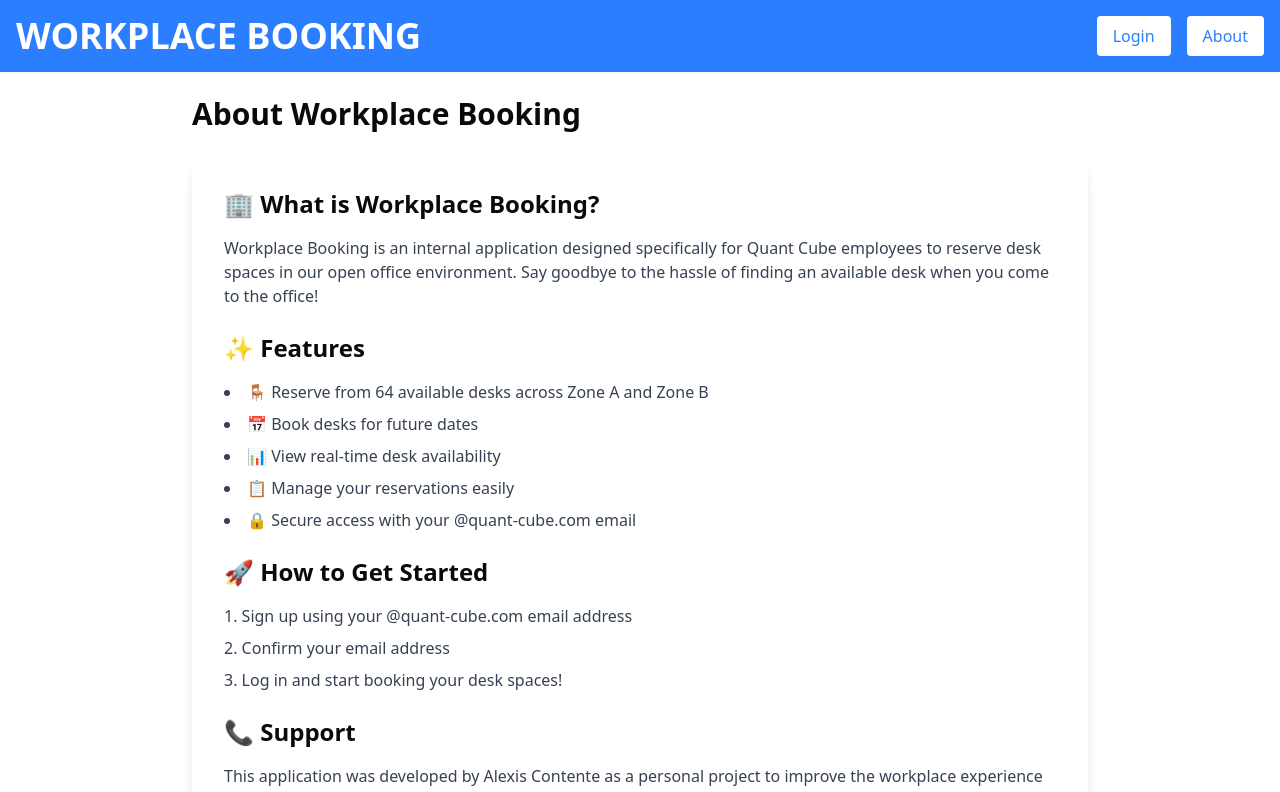
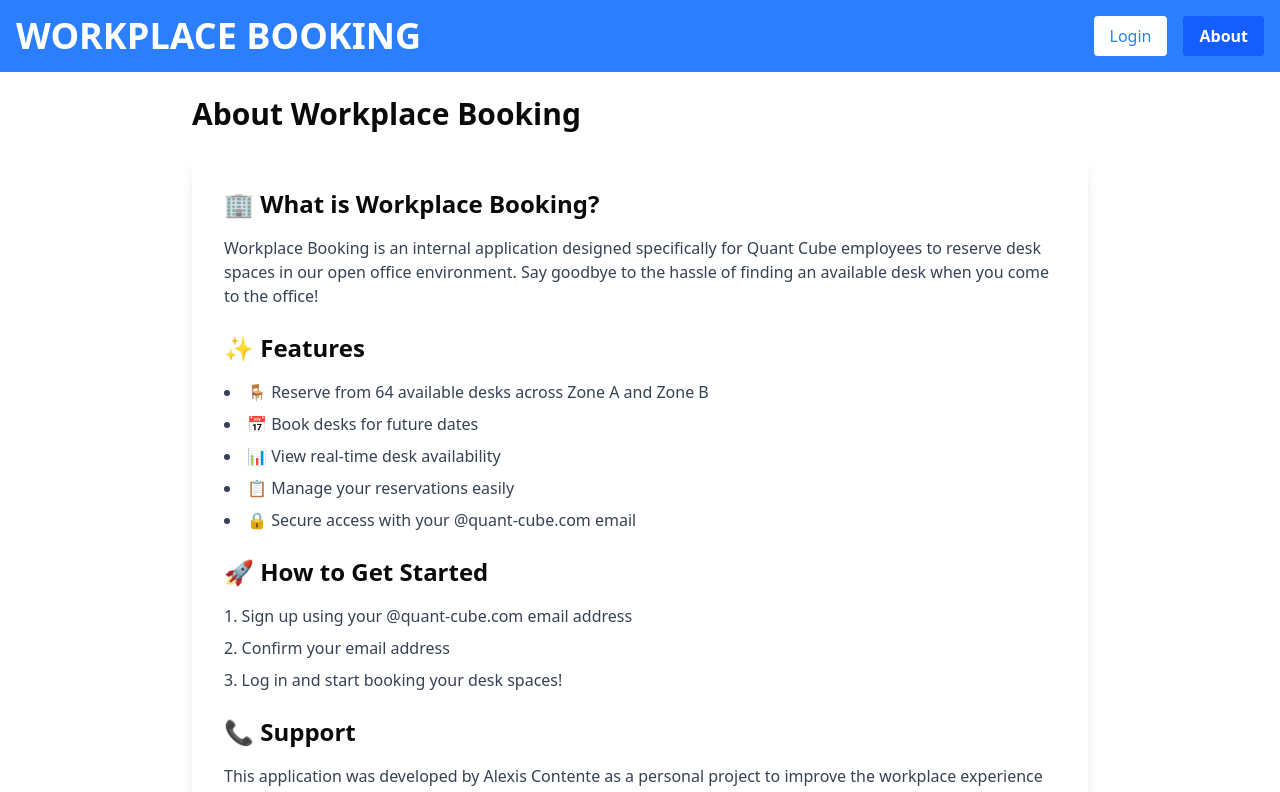
Before and after one commit to Alexis-Contente/workplace-booking, a Next.js app: page /about in a window 1280 px wide. Shown: the top 792 px of the page. Built offline with nearby package versions, Linux system fonts and the light colour scheme; no server answers.

Commit message:
chore(header): enhance button styles for active links and improve user experience

```diff
--- a/app/login/page.tsx
+++ b/app/login/page.tsx
@@ -163,7 +163,7 @@ export default function LoginPage() {
                 onClick={() => {
                   setIsLogin(true);
                 }}
-                className={`flex-1 py-2 px-4 rounded-md text-sm font-medium transition-colors ${
+                className={`flex-1 py-2 px-4 rounded-md text-sm font-medium transition-colors cursor-pointer ${
                   isLogin
                     ? "bg-blue-500 text-white"
                     : "text-gray-700 hover:text-gray-900"
@@ -176,7 +176,7 @@ export default function LoginPage() {
                 onClick={() => {
                   setIsLogin(false);
                 }}
-                className={`flex-1 py-2 px-4 rounded-md text-sm font-medium transition-colors ${
+                className={`flex-1 py-2 px-4 rounded-md text-sm font-medium transition-colors cursor-pointer ${
                   !isLogin
                     ? "bg-blue-500 text-white"
                     : "text-gray-700 hover:text-gray-900"
@@ -336,7 +336,7 @@ export default function LoginPage() {
               <button
                 type="submit"
                 disabled={loading}
-                className={`w-full font-medium py-3 px-4 rounded-md transition-colors duration-200 mt-6 ${
+                className={`w-full font-medium py-3 px-4 rounded-md transition-colors duration-200 mt-6 cursor-pointer ${
                   loading
                     ? "bg-gray-400 cursor-not-allowed"
                     : "bg-blue-500 hover:bg-blue-600"
--- a/components/header.tsx
+++ b/components/header.tsx
@@ -1,6 +1,7 @@
 "use client";
 
 import Link from "next/link";
+import { usePathname } from "next/navigation";
 import { useAuth } from "../hooks/useAuth";
 import { useUserProfile } from "../hooks/useUserProfile";
 import { signOut } from "../lib/auth-helpers";
@@ -8,6 +9,7 @@ import { signOut } from "../lib/auth-helpers";
 export default function Header() {
   const { isAuthenticated } = useAuth();
   const { getFullName } = useUserProfile();
+  const pathname = usePathname();
 
   const handleLogout = async () => {
     const { error } = await signOut();
@@ -16,6 +18,21 @@ export default function Header() {
     } else {
       window.location.href = "/login";
     }
+  };
+
+  // Fonction pour déterminer si un lien est actif
+  const isActive = (path: string) => {
+    if (path === "/" && pathname === "/") return true;
+    if (path !== "/" && pathname.startsWith(path)) return true;
+    return false;
+  };
+
+  // Styles pour les boutons actifs et inactifs
+  const getButtonStyles = (path: string) => {
+    if (isActive(path)) {
+      return "bg-blue-600 text-white px-4 py-2 rounded font-semibold";
+    }
+    return "bg-white text-blue-500 px-4 py-2 rounded hover:bg-blue-50 transition-colors cursor-pointer";
   };
 
   return (
@@ -32,24 +49,18 @@ export default function Header() {
                 Welcome, {getFullName() || "User"}!
               </div>
               <Link href="/">
-                <button className="bg-white text-blue-500 px-4 py-2 rounded hover:bg-blue-50 transition-colors cursor-pointer">
-                  Dashboard
-                </button>
+                <button className={getButtonStyles("/")}>Dashboard</button>
               </Link>
               <Link href="/reservations">
-                <button className="bg-white text-blue-500 px-4 py-2 rounded hover:bg-blue-50 transition-colors cursor-pointer">
+                <button className={getButtonStyles("/reservations")}>
                   Reservations
                 </button>
               </Link>
               <Link href="/profile">
-                <button className="bg-white text-blue-500 px-4 py-2 rounded hover:bg-blue-50 transition-colors cursor-pointer">
-                  Profile
-                </button>
+                <button className={getButtonStyles("/profile")}>Profile</button>
               </Link>
               <Link href="/about">
-                <button className="bg-white text-blue-500 px-4 py-2 rounded hover:bg-blue-50 transition-colors cursor-pointer">
-                  About
-                </button>
+                <button className={getButtonStyles("/about")}>About</button>
               </Link>
               <button
                 onClick={handleLogout}
@@ -62,14 +73,10 @@ export default function Header() {
             // Menu for non-authenticated users
             <>
               <Link href="/login">
-                <button className="bg-white text-blue-500 px-4 py-2 rounded hover:bg-blue-50 transition-colors cursor-pointer">
-                  Login
-                </button>
+                <button className={getButtonStyles("/login")}>Login</button>
               </Link>
               <Link href="/about">
-                <button className="bg-white text-blue-500 px-4 py-2 rounded hover:bg-blue-50 transition-colors cursor-pointer">
-                  About
-                </button>
+                <button className={getButtonStyles("/about")}>About</button>
               </Link>
             </>
           )}
```
